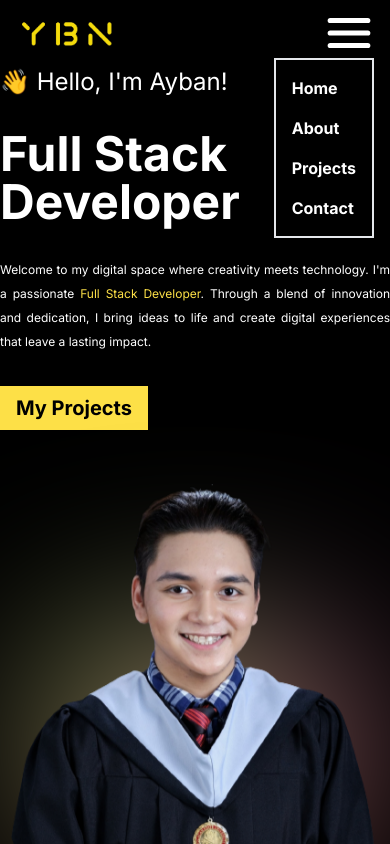
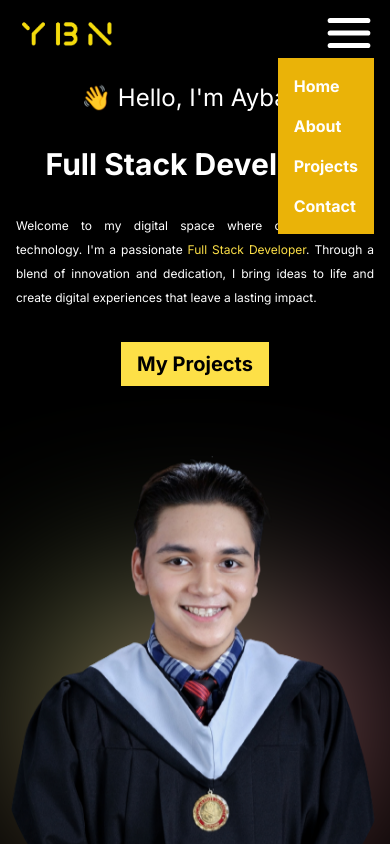
Before and after one commit to Ayban-17/Portfolio, a Next.js app: page / in a window 390 px wide. Both pictures are taken after a click on the picture 349 px from the left and 33 px from the top of the page. Shown: the top 844 px of the page. Built offline with nearby package versions, Linux system fonts and the light colour scheme.

Commit message:
Successfully Make the Mobile view for the home page.

```diff
--- a/src/components/footer/Footer.tsx
+++ b/src/components/footer/Footer.tsx
@@ -3,7 +3,7 @@ import RenderSocials from "./RenderSocials";
 
 const Footer = () => {
   return (
-    <footer className="flex flex-col items-center gap-8 mt-10 lg:mt-0 lg:flex-row lg:justify-between lg:items-center h-16  lg:flex-[10%]">
+    <footer className="flex flex-col items-center gap-8 mt-10 md:mt-0 md:flex-row md:justify-between md:items-center h-16  md:flex-[10%] md:px-8 md:py-16">
       <RenderName name="Mark Ivan Hernandez" />
       <RenderSocials />
     </footer>
--- a/src/components/header/RenderNavigations.tsx
+++ b/src/components/header/RenderNavigations.tsx
@@ -24,7 +24,7 @@ const navigations = [
 ];
 
 const RenderNavigations = () => {
-  const [open, setOpen] = useState<boolean>();
+  const [open, setOpen] = useState<boolean>(false);
 
   return (
     <nav>
@@ -49,9 +49,9 @@ const RenderNavigations = () => {
       />
 
       {open && (
-        <ul className="border-2 p-4 absolute right-4 flex flex-col gap-4 bg-black">
+        <ul className="p-4 absolute right-4 flex flex-col gap-4 bg-yellow-500 z-10">
           {navigations.map(({ path, name }, index) => (
-            <Link href={path} key={index}>
+            <Link href={path} key={index} onClick={() => setOpen(!open)}>
               <li className="font-bold text-white hover:text-gray-300">
                 {name}
               </li>
--- a/src/components/home/RenderHeroText.tsx
+++ b/src/components/home/RenderHeroText.tsx
@@ -12,9 +12,11 @@ const RenderHeroText: React.FC<RenderHeroTextProps> = ({
   subHeadline,
 }) => {
   return (
-    <div className="flex flex-col gap-8 justify-center home">
-      <h1 className="text-white text-2xl animate__fadeInLeft">{greet}</h1>
-      <h2 className="text-white font-bold text-5xl ">{headline}</h2>
+    <div className="flex flex-col gap-8 p-4 justify-center home md:px-32 lg:p-0">
+      <h1 className="text-white text-2xl text-center lg:text-left">{greet}</h1>
+      <h2 className="text-white font-bold text-3xl text-center md:text-5xl lg:text-left">
+        {headline}
+      </h2>
       <p className="text-white text-xs text-justify leading-loose">
         {subHeadline}
       </p>
--- a/src/components/shared/Button.tsx
+++ b/src/components/shared/Button.tsx
@@ -7,7 +7,7 @@ const Button: React.FC<ButtonProps> = ({ title }) => {
   return (
     <Link
       href="/projects"
-      className="text-black text-xl font-bold cursor-pointer w-fit px-4 py-2 bg-yellow-300"
+      className="text-black text-xl font-bold cursor-pointer w-fit px-4 py-2 bg-yellow-300 self-center lg:self-start"
     >
       {title}
     </Link>
```
